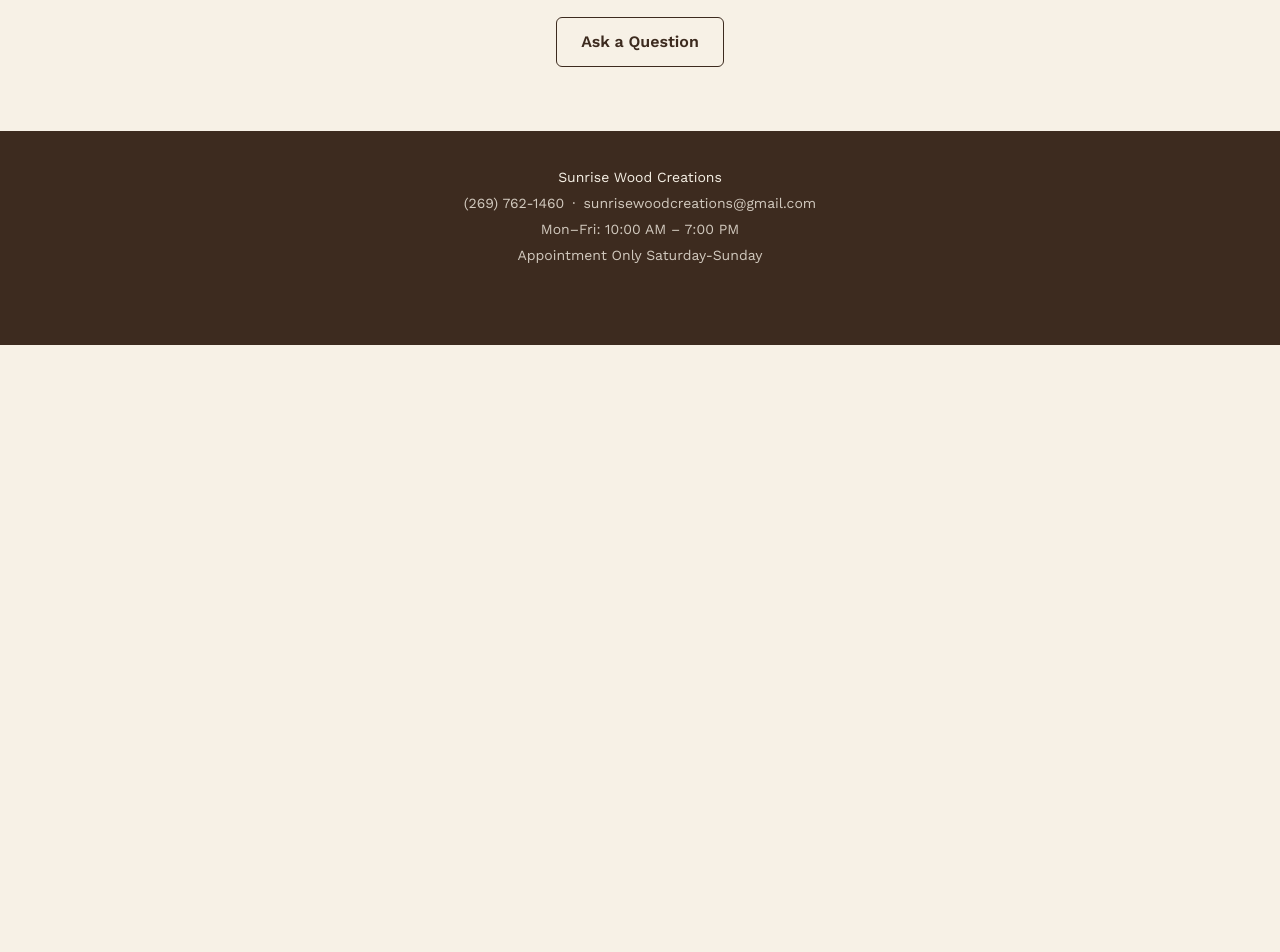
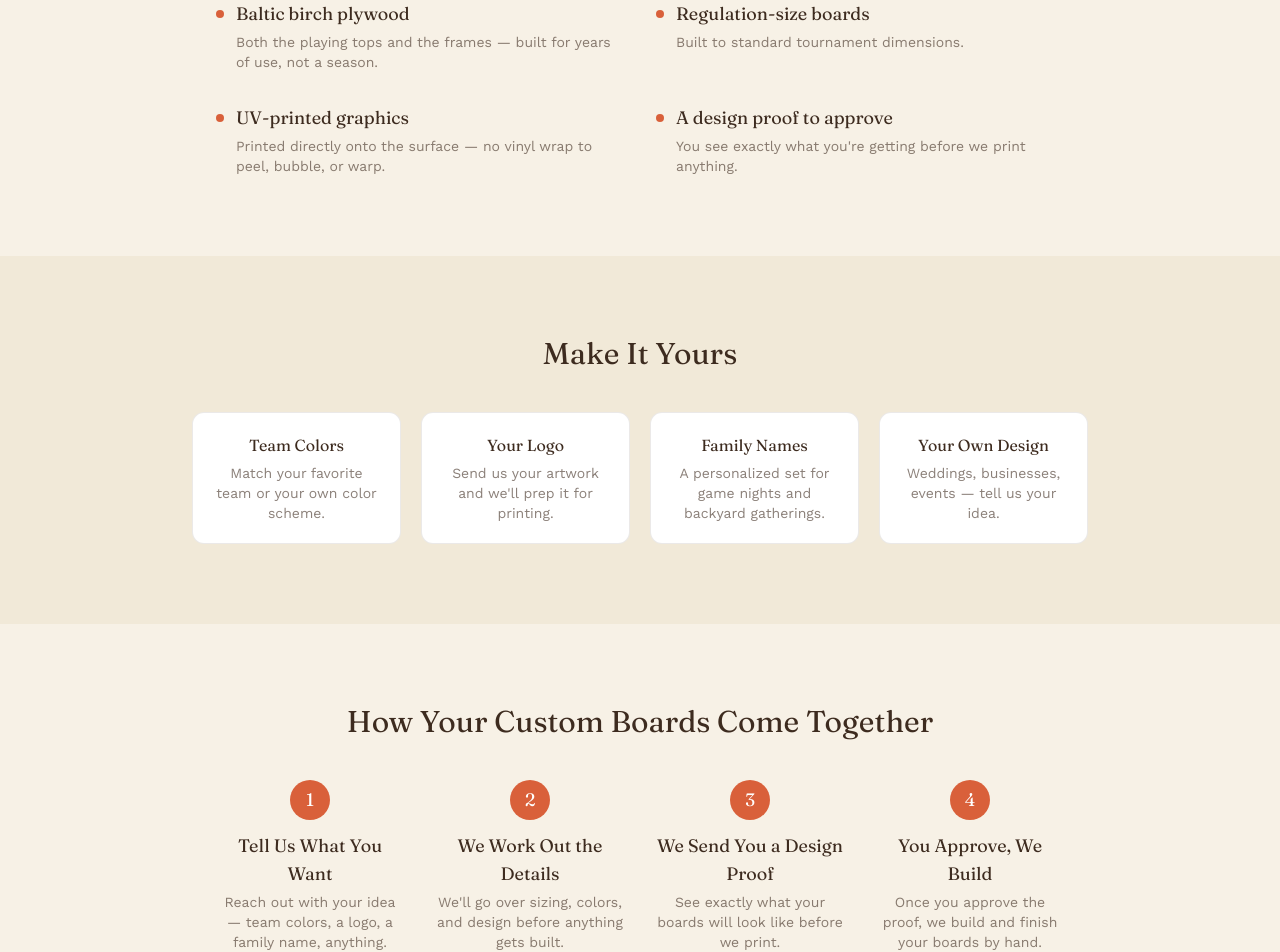
Before and after one commit to sunrisewoodcreations-sys/sunrise-wood-creations, a Next.js app: page /products/cornhole-boards in a window 1280 px wide. Shown: the part 1140-2092 px from the top of the page. Before the commit the page ends 1485 px from the top, so only its background shows below. Built offline with nearby package versions, Linux system fonts and the light colour scheme; no server answers; the database is empty.

Commit message:
Update page.tsx

```diff
--- a/src/app/products/[slug]/page.tsx
+++ b/src/app/products/[slug]/page.tsx
@@ -8,6 +8,7 @@
 import GuestChatWidget from "@/components/GuestChatWidget";
 import TrackedLink from "@/components/TrackedLink";
 import HeroCarousel from "@/components/HeroCarousel";
+import OurWorkSection from "@/components/OurWorkSection";
 import FaqAccordion from "@/components/FaqAccordion";
 import AskQuestionForm from "@/components/AskQuestionForm";
 
@@ -48,6 +49,17 @@
     .eq("is_public", true)
     .eq("category", params.slug)
     .order("sort_order", { ascending: true });
+
+  // The expanded landing-page treatment below (What You Get, Make It
+  // Yours, How It Works, Our Work, closing CTA) is scoped to the
+  // cornhole page only — every other product page renders exactly as
+  // it did before this change, since none of this content is inside
+  // any shared markup. The gallery query only runs here too, so the
+  // other 3 pages don't pay for a fetch they don't use.
+  const isCornhole = params.slug === "cornhole-boards";
+  const { data: galleryPhotos } = isCornhole
+    ? await supabase.from("gallery_photos").select("*").order("sort_order", { ascending: true })
+    : { data: null };
 
   // Mirrors the visible "← All products" trail above with no other
   // purpose than giving Google the same two-step path in structured
@@ -97,8 +109,95 @@
           </TrackedLink>
         </div>
         <p className="text-sm text-walnut/50 mt-4">📍 Local pickup only — Lawrence, MI</p>
+      </section>
 
-        <div className="mt-14">
+      {isCornhole && (
+        <>
+          {/* What You Get — every point here comes directly from the
+              product's own confirmed FAQ answers (material, sizing,
+              print method, design proof) — nothing added beyond what
+              is already stated elsewhere on the site. */}
+          <section className="max-w-4xl mx-auto px-6 py-14 md:py-20 border-t border-walnut/10">
+            <h2 className="font-display text-2xl md:text-3xl text-walnut text-center mb-10">What You Get</h2>
+            <div className="grid grid-cols-1 sm:grid-cols-2 gap-6 md:gap-8">
+              {[
+                { title: "Baltic birch plywood", description: "Both the playing tops and the frames — built for years of use, not a season." },
+                { title: "Regulation-size boards", description: "Built to standard tournament dimensions." },
+                { title: "UV-printed graphics", description: "Printed directly onto the surface — no vinyl wrap to peel, bubble, or warp." },
+                { title: "A design proof to approve", description: "You see exactly what you're getting before we print anything." }
+              ].map(item => (
+                <div key={item.title} className="flex gap-3">
+                  <span className="flex-shrink-0 w-2 h-2 rounded-full bg-ember mt-2.5" aria-hidden="true" />
+                  <div>
+                    <h3 className="font-display text-lg text-walnut mb-1">{item.title}</h3>
+                    <p className="text-sm text-walnut/60">{item.description}</p>
+                  </div>
+                </div>
+              ))}
+            </div>
+          </section>
+
+          {/* Make It Yours — the exact four customization options
+              already stated verbatim in this product's own description
+              ("team colors, logos, family names, or whatever you have
+              in mind"), just given their own visual space here. */}
+          <section className="bg-sawdust/60 px-6 py-14 md:py-20">
+            <div className="max-w-4xl mx-auto">
+              <h2 className="font-display text-2xl md:text-3xl text-walnut text-center mb-10">Make It Yours</h2>
+              <div className="grid grid-cols-1 sm:grid-cols-2 lg:grid-cols-4 gap-5">
+                {[
+                  { title: "Team Colors", description: "Match your favorite team or your own color scheme." },
+                  { title: "Your Logo", description: "Send us your artwork and we'll prep it for printing." },
+                  { title: "Family Names", description: "A personalized set for game nights and backyard gatherings." },
+                  { title: "Your Own Design", description: "Weddings, businesses, events — tell us your idea." }
+                ].map(item => (
+                  <div key={item.title} className="bg-white border border-walnut/10 rounded-xl p-5 text-center">
+                    <h3 className="font-display text-base text-walnut mb-1.5">{item.title}</h3>
+                    <p className="text-sm text-walnut/60">{item.description}</p>
+                  </div>
+                ))}
+              </div>
+            </div>
+          </section>
+
+          {/* How Your Custom Boards Come Together — mirrors the exact
+              visual pattern already used for the homepage's "How It
+              Works" section (numbered ember circles), and the step
+              wording reflects the real design-proof-and-approval stage
+              cornhole orders already go through (see statusSteps.ts:
+              design_proof_sent, design_approved) — not a new claim,
+              just the existing workflow described in plain language. */}
+          <section className="max-w-4xl mx-auto px-6 py-14 md:py-20">
+            <h2 className="font-display text-2xl md:text-3xl text-walnut text-center mb-10">How Your Custom Boards Come Together</h2>
+            <div className="grid grid-cols-1 sm:grid-cols-2 lg:grid-cols-4 gap-8">
+              {[
+                { title: "Tell Us What You Want", description: "Reach out with your idea — team colors, a logo, a family name, anything." },
+                { title: "We Work Out the Details", description: "We'll go over sizing, colors, and design before anything gets built." },
+                { title: "We Send You a Design Proof", description: "See exactly what your boards will look like before we print." },
+                { title: "You Approve, We Build", description: "Once you approve the proof, we build and finish your boards by hand." }
+              ].map((step, i) => (
+                <div key={step.title} className="text-center">
+                  <div className="w-10 h-10 rounded-full bg-ember text-white font-display text-lg flex items-center justify-center mx-auto mb-3">
+                    {i + 1}
+                  </div>
+                  <h3 className="font-display text-lg text-walnut mb-1">{step.title}</h3>
+                  <p className="text-sm text-walnut/60">{step.description}</p>
+                </div>
+              ))}
+            </div>
+          </section>
+
+          {/* Reuses the exact same OurWorkSection + gallery_photos
+              already used on the homepage — same photos, same
+              placeholder-when-empty behavior, same auto-update the
+              moment real photos are uploaded via the admin gallery.
+              Not filtered to cornhole specifically, since gallery_photos
+              has no per-product tagging today. */}
+          <OurWorkSection photos={galleryPhotos || []} />
+        </>
+      )}
+
+      <section className="max-w-5xl mx-auto px-6 py-14 md:py-20 border-t border-walnut/10">
         <h2 className="font-display text-xl text-walnut mb-4">Frequently Asked Questions</h2>
         {categoryFaqs && categoryFaqs.length > 0 ? (
           <FaqAccordion items={categoryFaqs} />
@@ -109,8 +208,32 @@
           </div>
         )}
         <AskQuestionForm />
+      </section>
+
+      {isCornhole && (
+        <section className="px-6 py-14 md:py-20 text-center bg-walnut">
+          <h2 className="font-display text-2xl md:text-3xl text-cream mb-3">Have an idea for your boards? Let's build it.</h2>
+          <div className="flex flex-col sm:flex-row items-center justify-center gap-3 max-w-xs sm:max-w-none mx-auto mb-4">
+            <TrackedLink
+              href={`/request-quote?type=${PRODUCT_KEY_TO_ORDER_TYPE["cornhole-boards"]}`}
+              className="w-full sm:w-auto text-center inline-block bg-ember text-white px-7 py-3.5 rounded-md font-semibold hover:opacity-90 transition-opacity"
+              eventName="request_quote_click"
+              eventParams={{ location: "product_page_closing_cta", category: "cornhole-boards" }}
+            >
+              Request a Custom Quote
+            </TrackedLink>
+            <TrackedLink
+              href={`tel:${content.contact.phone.replace(/\D/g, "")}`}
+              className="w-full sm:w-auto text-center inline-block border border-cream text-cream px-7 py-3.5 rounded-md font-semibold hover:bg-white/10 transition-colors"
+              eventName="phone_click"
+              eventParams={{ location: "product_page_closing_cta", category: "cornhole-boards" }}
+            >
+              Call: {content.contact.phone}
+            </TrackedLink>
           </div>
+          <p className="text-sm text-cream/60">📍 Local pickup only — Lawrence, MI</p>
         </section>
+      )}
       <SiteFooter />
       <GuestChatWidget />
     </div>
```
Lines whose indentation alone changed are shown as unchanged.
